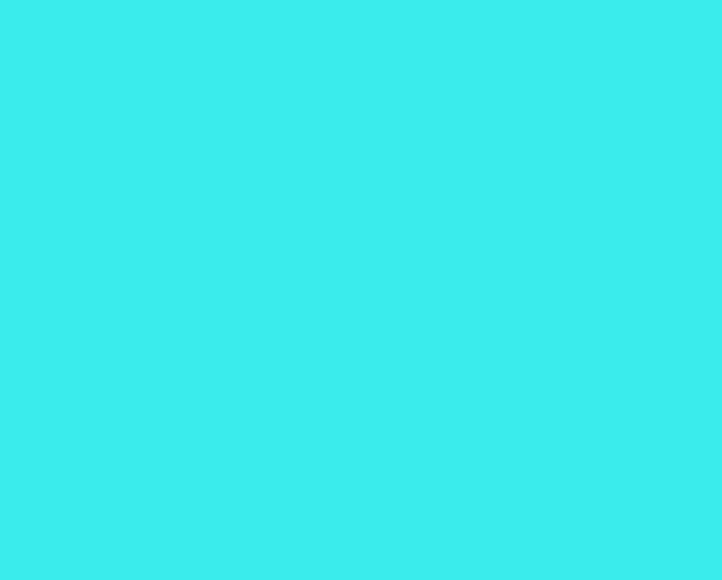
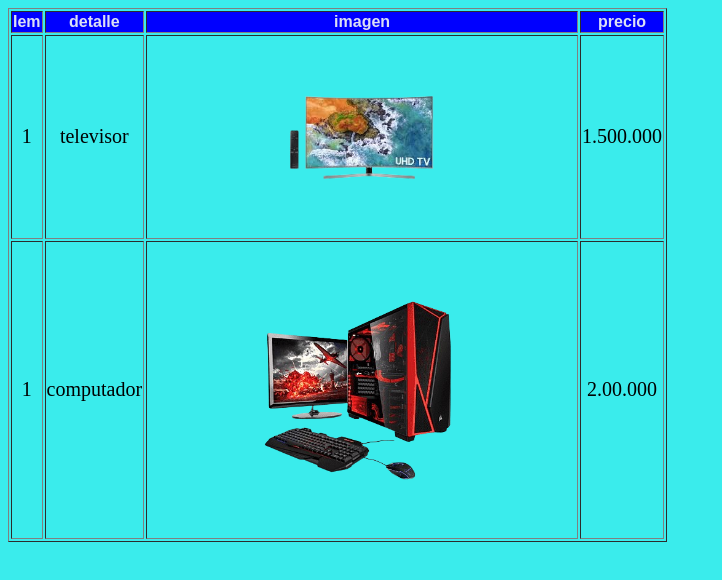
Before and after one commit to CamiloRuiz32/CamilorRuiz_1061720137, a plain HTML site: page provedores.html in a window 1280 px wide. Shown: the whole page, without its empty margins (0-722 px from the left). Drawn offline with Linux system fonts and the light colour scheme.

Commit message:
rama camilo, modificacion de provedores.thml

```diff
--- a/provedores.html
+++ b/provedores.html
@@ -10,9 +10,56 @@
             font-size: 10px;
             font-family: 'Times New Roman', Times, serif
         }
+        table{
+            font-size: 20px;
+        }
+        .img01{
+            width: 50%;
+            height: auto;
+            padding: 40px;
+            display: block;
+            margin: 0 auto;
+
+        }
+        .tdtext{
+            background-color: blue;
+            color: rgb(220, 224, 245);
+            text-align: center;
+            font-family: Arial, Helvetica, sans-serif;
+            font-size:16px ;
+        }
+        .tdtext01{
+            font-size: 20px;
+            font-family: 'Times New Roman', Times, serif;
+            text-align: center;
+        }
     </style>
+
 </head>
 <body>
+    <table border="1">
+     <tr>
+                <th class="tdtext" >Iem</th>
+                <th class="tdtext"  >detalle</th>
+                <th class="tdtext" >imagen</th>
+                <th class="tdtext" >precio</th>
+            </tr>
+            <tbody>
+                <tr>
+                    <td class="tdtext01" >1</td>
+                    <td class="tdtext01" >televisor</td>
+                    <td  class="tdtext01" ><img class="img01" src="/imagenes/images55-removebg-preview.png" alt=""></td>
+                    <td  class="tdtext01" >1.500.000</td>
+                </tr>
+                <tbody>
+                    <tr>
+                      <td  class="tdtext01" >1</td>
+                      <td  class="tdtext01">computador</td>
+                      <td  class="tdtext01"><img class="img01" src="/imagenes/png-clipart-megaport-pc-gamer-amd-fx-6100-gaming-computer-desktop-computers-computer-cases-housings-computer-electronics-computer-thumbnail-removebg-preview.png" alt=""></td>
+                      <td  class="tdtext01">2.00.000</td>
+                    </tr>
+                </tbody>
+            </table>
 
 </body>
 </html>
```
Also changed, not shown: imagenes/images55-removebg-preview.png (added), imagenes/png-clipart-megaport-pc-gamer-amd-fx-6100-gaming-computer-desktop-computers-computer-cases-housings-computer-electronics-computer-thumbnail-removebg-preview.png (added).
